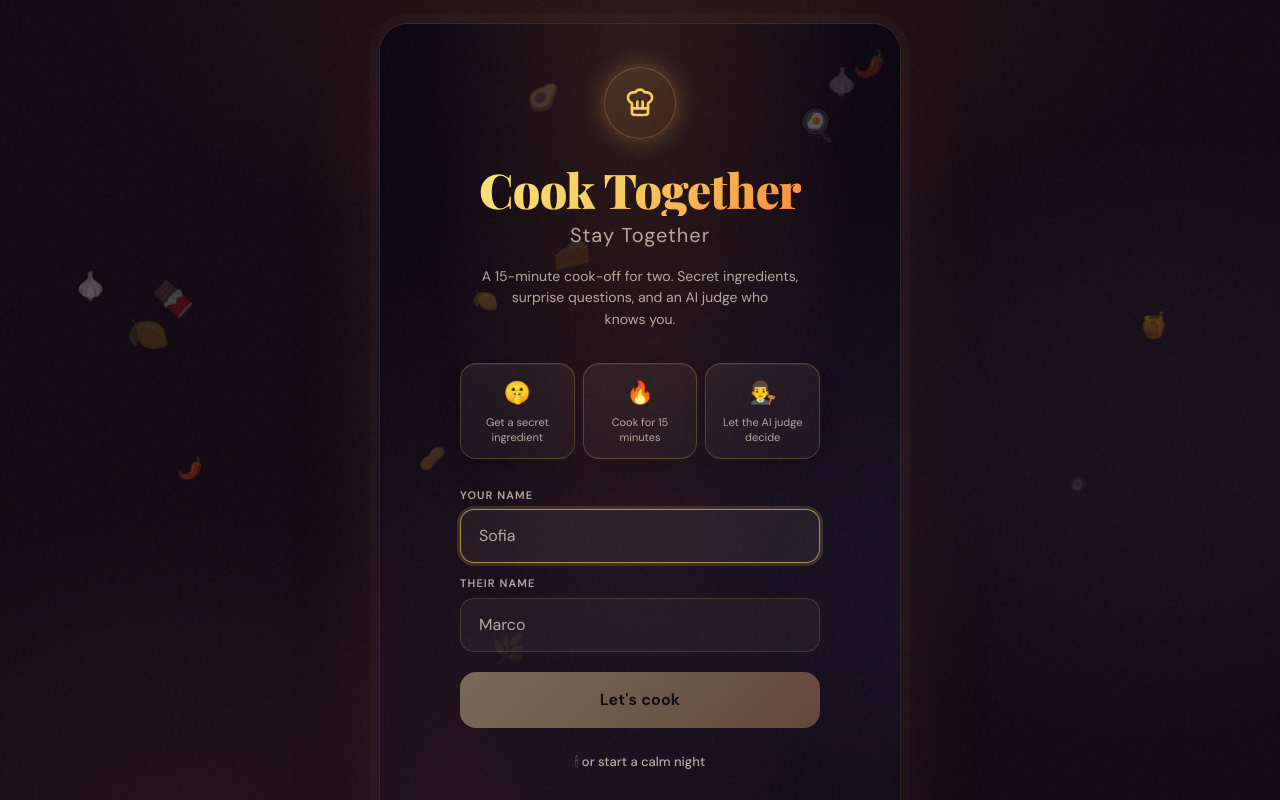
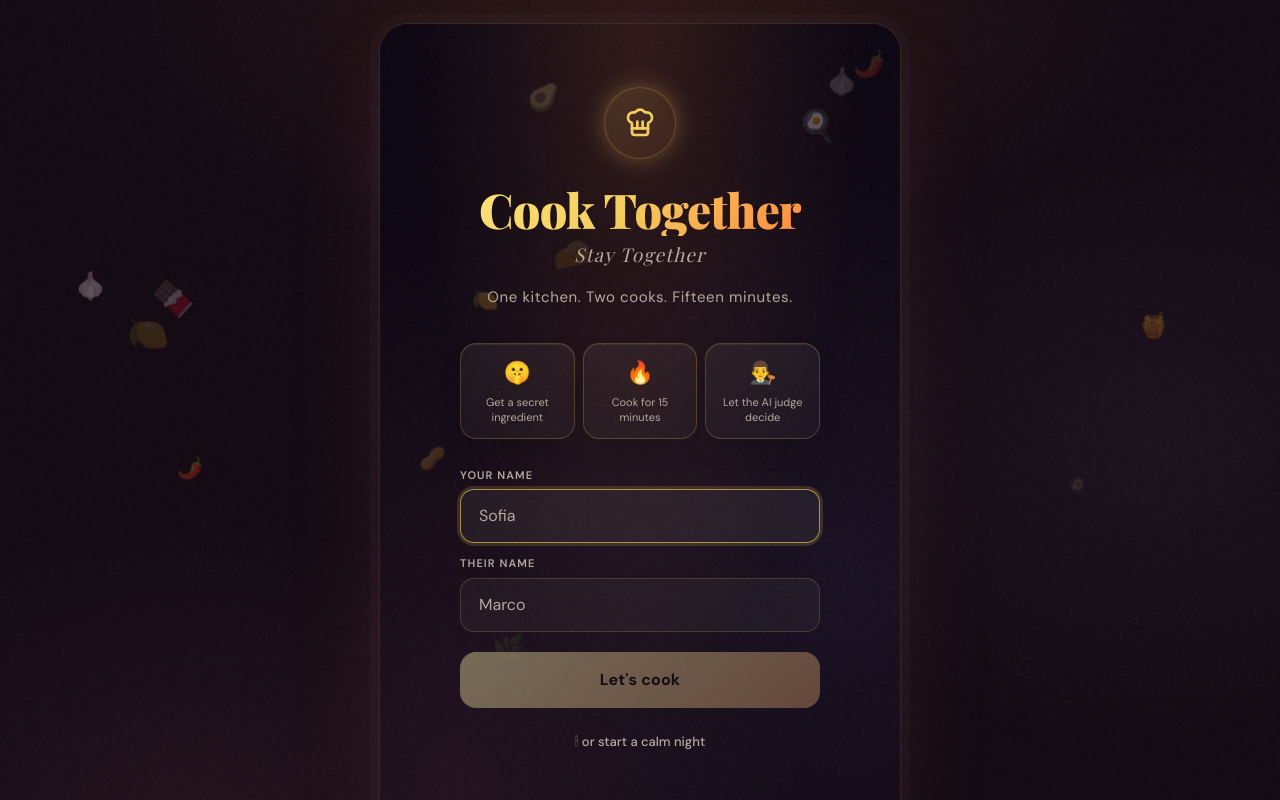
Before and after one commit to Shiblu-dotcom/cook-together, a React (Vite) app: page / in a window 1280 px wide. Built offline with nearby package versions, Linux system fonts and the light colour scheme; no server answers; a web font is replaced by a local one.

Commit message:
Pass 3: perfect the three moments - first screen, answer reveal, the Word

```diff
--- a/src/components/screens/QuestionReveal.jsx
+++ b/src/components/screens/QuestionReveal.jsx
@@ -1,5 +1,7 @@
 import { useState, useEffect } from "react";
 import { startAmbient, stopAmbient } from "../../utils/ambient";
+import { sfxChime } from "../../utils/sfx";
+import { hapticTap } from "../../utils/haptics";
 
 const REACTIONS = ["😂", "❤️", "😮", "🔥", "🥺"];
 
@@ -47,6 +49,9 @@ export default function QuestionReveal({ questionsAnswered, p1Name, p2Name, onCo
 
   const handleNext = () => {
     if (revealStep < 2) {
+      // An answer is about to be seen for the first time — mark it.
+      sfxChime();
+      hapticTap();
       setRevealStep((s) => s + 1);
     } else if (!isLast) {
       setQIdx((i) => i + 1);
@@ -114,7 +119,10 @@ export default function QuestionReveal({ questionsAnswered, p1Name, p2Name, onCo
                 })}
               </div>
             </div>
-            <p style={{ fontSize: 16, color: "var(--text-primary)", lineHeight: 1.6 }}>{current.p1Answer}</p>
+            {/* Their own words get the serif — same register as the witness. */}
+            <p className="font-display" style={{ fontSize: 17, fontStyle: "italic", color: "var(--text-primary)", lineHeight: 1.65 }}>
+              {current.p1Answer}
+            </p>
           </div>
         )}
 
@@ -156,7 +164,9 @@ export default function QuestionReveal({ questionsAnswered, p1Name, p2Name, onCo
                 })}
               </div>
             </div>
-            <p style={{ fontSize: 16, color: "var(--text-primary)", lineHeight: 1.6 }}>{current.p2Answer}</p>
+            <p className="font-display" style={{ fontSize: 17, fontStyle: "italic", color: "var(--text-primary)", lineHeight: 1.65 }}>
+              {current.p2Answer}
+            </p>
           </div>
         )}
 
--- a/src/components/screens/TheWord.jsx
+++ b/src/components/screens/TheWord.jsx
@@ -11,17 +11,19 @@ export default function TheWord({ word, onContinue }) {
   useEffect(() => {
     // Timers only ever move the sequence forward — a tap may have already
     // fast-forwarded past them (Math.max keeps late timers from regressing).
+    // A slightly longer black beat than feels necessary — the pause is the
+    // ceremony. Impatient couples can tap through.
     const timers = [
-      setTimeout(() => setPhase((p) => Math.max(p, 1)), 1800),
-      setTimeout(() => setPhase((p) => Math.max(p, 2)), 3800),
-      setTimeout(() => setPhase((p) => Math.max(p, 3)), 5200),
-      setTimeout(() => setPhase((p) => Math.max(p, 4)), 6400),
+      setTimeout(() => setPhase((p) => Math.max(p, 1)), 2200),
+      setTimeout(() => setPhase((p) => Math.max(p, 2)), 4400),
+      setTimeout(() => setPhase((p) => Math.max(p, 3)), 5800),
+      setTimeout(() => setPhase((p) => Math.max(p, 4)), 7000),
     ];
     // Warm chord swells as the word fades in.
     const swell = setTimeout(() => {
       sfxWord();
       hapticSuccess();
-    }, 1800);
+    }, 2200);
     return () => {
       timers.forEach(clearTimeout);
       clearTimeout(swell);
@@ -66,15 +68,15 @@ export default function TheWord({ word, onContinue }) {
         onToggleMute={setMuted}
       />
 
-      {/* Subtle radial glow */}
+      {/* Radial glow that keeps breathing after it arrives — candlelight, not a lamp. */}
       {phase >= 1 && (
         <div
           style={{
             position: "fixed",
             inset: 0,
-            background: "radial-gradient(ellipse at center, rgba(245,207,93,0.04) 0%, transparent 70%)",
+            background: "radial-gradient(ellipse at center, rgba(245,207,93,0.05) 0%, transparent 70%)",
             pointerEvents: "none",
-            animation: "fadeIn 2s ease forwards",
+            animation: "fadeIn 2s var(--ease-out) both, glowPulse 7s ease-in-out 2s infinite",
           }}
         />
       )}
@@ -83,12 +85,12 @@ export default function TheWord({ word, onContinue }) {
         <h1
           className="font-display"
           style={{
-            fontSize: 84,
+            fontSize: "clamp(56px, 20vw, 96px)",
             fontWeight: 900,
             color: "var(--accent-gold)",
             letterSpacing: "0.05em",
             textShadow: "0 0 60px rgba(245,207,93,0.3), 0 0 120px rgba(255,138,61,0.1)",
-            animation: "wordReveal 1.2s ease forwards",
+            animation: "wordReveal 1.4s var(--ease-out) forwards",
             lineHeight: 1,
             marginBottom: 0,
           }}
@@ -99,12 +101,14 @@ export default function TheWord({ word, onContinue }) {
 
       {phase >= 2 && (
         <p
+          className="font-display"
           style={{
-            fontSize: 18,
-            color: "rgba(240,234,214,0.5)",
-            marginTop: 24,
-            letterSpacing: "0.1em",
-            animation: "fadeIn 1s ease forwards",
+            fontSize: 19,
+            fontStyle: "italic",
+            color: "rgba(240,234,214,0.55)",
+            marginTop: 28,
+            letterSpacing: "0.08em",
+            animation: "fadeIn 1.2s var(--ease-out) forwards",
           }}
         >
           That's tonight.
@@ -115,9 +119,9 @@ export default function TheWord({ word, onContinue }) {
         <p
           style={{
             fontSize: 14,
-            color: "rgba(240,234,214,0.3)",
-            marginTop: 16,
-            animation: "fadeIn 0.8s ease forwards",
+            color: "rgba(240,234,214,0.32)",
+            marginTop: 14,
+            animation: "fadeIn 1s var(--ease-out) forwards",
           }}
         >
           Yours to keep.
@@ -133,7 +137,7 @@ export default function TheWord({ word, onContinue }) {
             transform: "translateX(-50%)",
             width: "calc(100% - 48px)",
             maxWidth: 360,
-            animation: "fadeInUp 0.6s ease forwards",
+            animation: "fadeInUp 0.7s var(--ease-out) forwards",
           }}
         >
           <button className="btn-primary" onClick={onContinue}>
--- a/src/components/screens/Welcome.jsx
+++ b/src/components/screens/Welcome.jsx
@@ -129,12 +129,13 @@ export default function Welcome({ onStart, onViewProfile, onCalmNight, resumeSlo
           Cook Together
         </h1>
         <p
-          className="animate-fade-in-up opacity-0 delay-200"
+          className="font-display animate-fade-in-up opacity-0 delay-200"
           style={{
-            fontSize: 20,
+            fontSize: 19,
+            fontStyle: "italic",
             color: "var(--text-secondary)",
-            marginBottom: returning ? 40 : 16,
-            letterSpacing: "0.05em",
+            marginBottom: returning ? 40 : 18,
+            letterSpacing: "0.06em",
             textAlign: "center",
             animationFillMode: "forwards",
           }}
@@ -142,21 +143,21 @@ export default function Welcome({ onStart, onViewProfile, onCalmNight, resumeSlo
           Stay Together
         </p>
 
-        {/* One-line explanation for first-time visitors — disappears once they're returning. */}
+        {/* The premise, in one breath — first-timers only. The how-it-works
+            cards below carry the details; this line just sets the table. */}
         {!returning && (
           <p
             className="animate-fade-in opacity-0 delay-300"
             style={{
-              fontSize: 14,
+              fontSize: 15,
               color: "var(--text-secondary)",
-              maxWidth: 320,
+              letterSpacing: "0.04em",
               textAlign: "center",
-              lineHeight: 1.55,
-              marginBottom: 32,
+              marginBottom: 34,
               animationFillMode: "forwards",
             }}
           >
-            A 15-minute cook-off for two. Secret ingredients, surprise questions, and an AI judge who knows you.
+            One kitchen. Two cooks. Fifteen minutes.
           </p>
         )}
 
--- a/src/styles/animations.css
+++ b/src/styles/animations.css
@@ -140,6 +140,13 @@
   100% { background-position: 200% center; }
 }
 
+/* Opacity-only breathing for fullscreen glows (no transform, so it's safe
+   anywhere — including behind position:fixed layers). */
+@keyframes glowPulse {
+  0%, 100% { opacity: 1; }
+  50% { opacity: 0.55; }
+}
+
 @keyframes twistSlideIn {
   0% { opacity: 0; transform: translateY(-60px) scale(0.9); }
   60% { transform: translateY(8px) scale(1.02); }
@@ -188,7 +195,7 @@
 .animate-heartbeat { animation: heartbeat 1.5s ease infinite; }
 .animate-spin { animation: spin 1s linear infinite; }
 .animate-screen-flash { animation: screenFlash 1s ease infinite; }
-.animate-card-flip { animation: cardFlip 0.6s ease; }
+.animate-card-flip { animation: cardFlip 0.65s var(--ease-out, ease); }
 
 /* Delay utilities */
 .delay-100 { animation-delay: 0.1s; }
```
